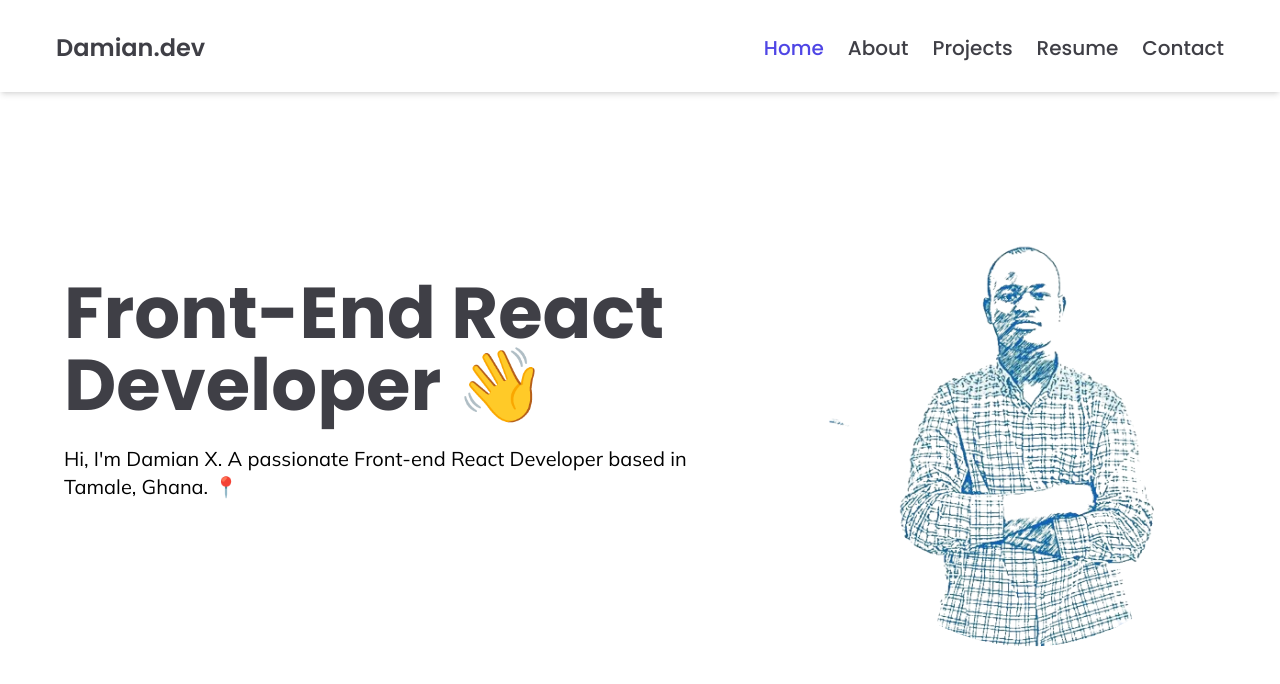
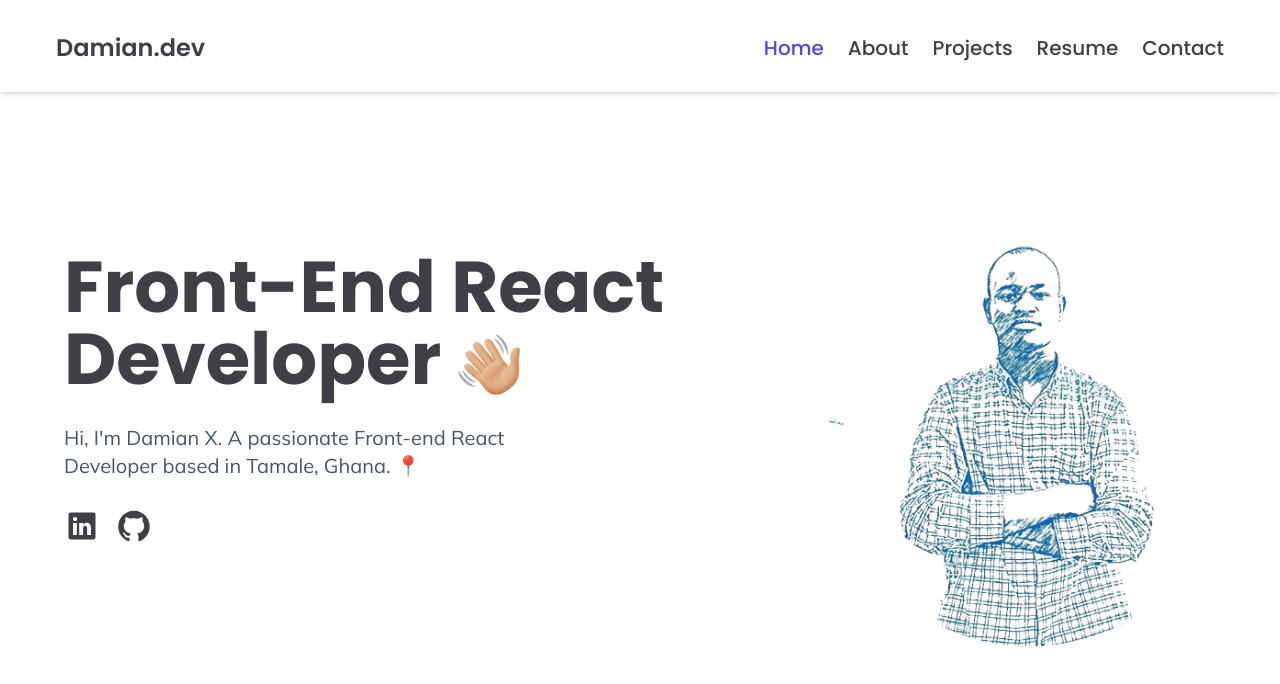
Before and after one commit to Sophianx234/Damian.dev, a React (Vite) app: page /home in a window 1280 px wide. Shown: the top 684 px of the page. Built offline with nearby package versions, Linux system fonts and the light colour scheme.

Commit message:
implementing hero-section

```diff
--- a/src/ui/Hero.jsx
+++ b/src/ui/Hero.jsx
@@ -1,14 +1,29 @@
+import { AiOutlineGithub } from "react-icons/ai";
+import { IoLogoLinkedin } from "react-icons/io";
+import { NavLink } from "react-router-dom";
+
 function Hero() {
   return (
     <div className="md:grid md:grid-cols-[2fr_1fr]  flex-col-reverse flex items-center gap-8 max-w-6xl mx-auto mt-16  ">
-      <div className="space-y-6">
-        <h1 className="md:text-7xl antialiased text-zinc-700 text-4xl text-center md:text-left  font-bold ">
-          Front-End React Developer 👋
+      <div className="space-y-7">
+        <h1 className="md:text-7xl antialiased text-zinc-700 text-4xl text-center md:text-left  font-bold mt-4 ">
+          Front-End React Developer <img src="./images/waving.png" className="w-[4rem] inline" alt="" />
         </h1>
-        <p className=" w-[40rem] text-xl font-[Mulish]">
-          Hi, I'm Damian X. A passionate Front-end React Developer based in
+        <p className=" w-[40rem] text-xl font-[Mulish] text-slate-600 ">
+          Hi, I'm Damian X. A passionate Front-end React <br /> Developer based in
           Tamale, Ghana. 📍
         </p>
+
+        <div className="space-x-4 items-center flex mt-4">
+            <NavLink>
+
+            <IoLogoLinkedin className='hover:fill-secondary-purple transition-all duration-200' size={36} color="#3F3F46"/>
+            </NavLink>
+            <NavLink to='https://github.com/Sophianx234' >
+            <AiOutlineGithub className='hover:fill-secondary-purple transition-all duration-200' size={36} color="#3F3F46"/>
+
+            </NavLink>
+        </div>
       </div>
       <div className="flex justify-center ">
         <img
```
Also changed, not shown: public/images/waving.png (added).
